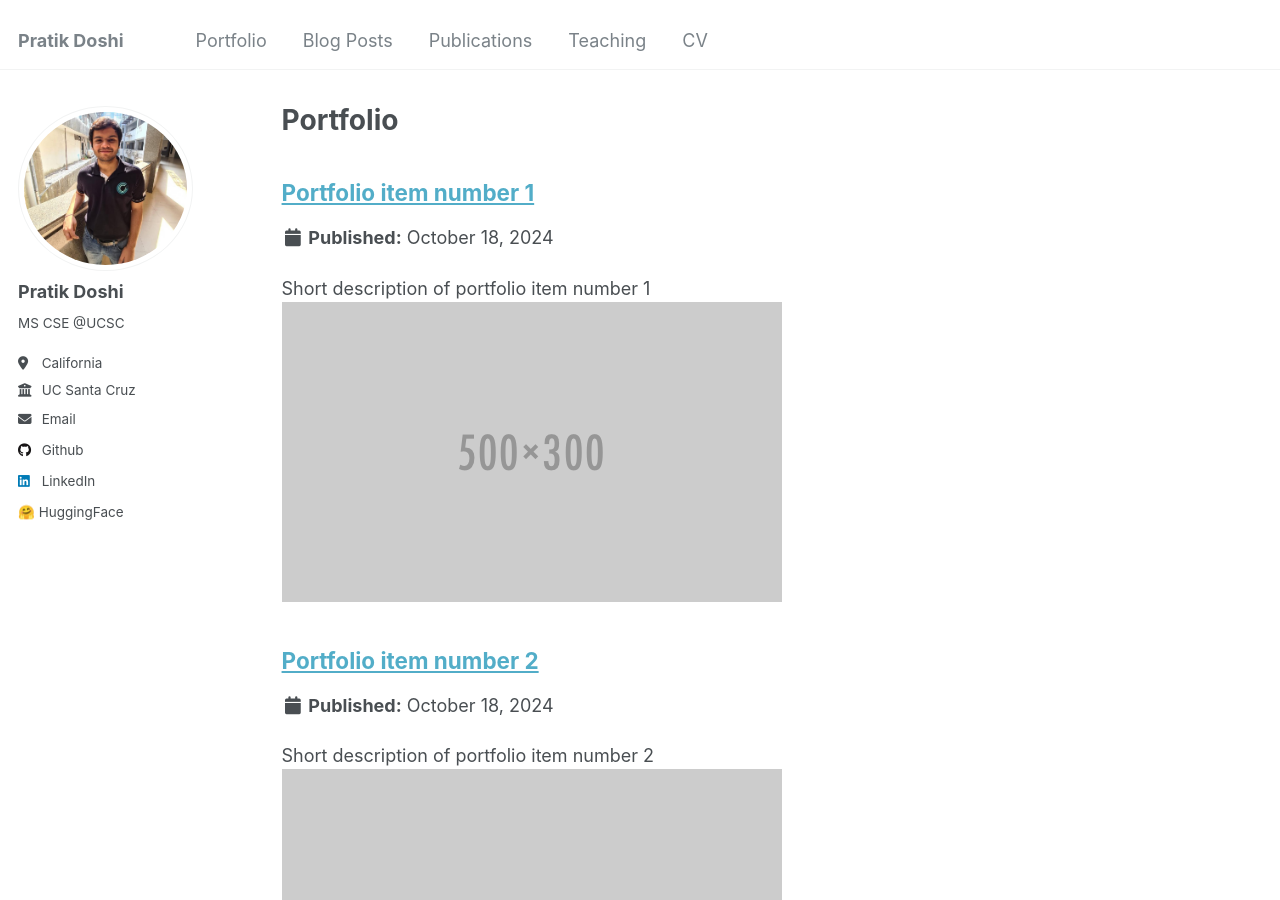
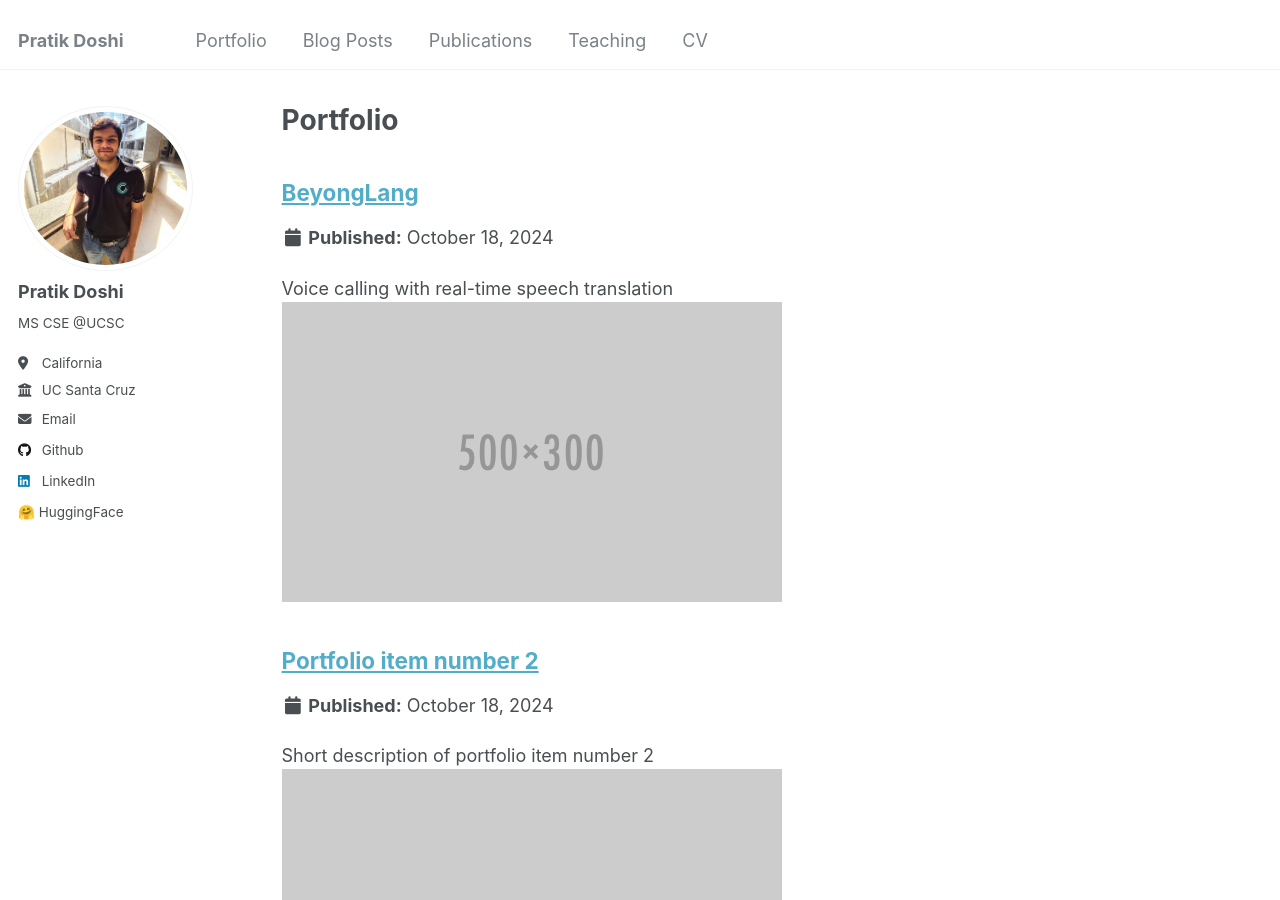
Before and after one commit to Pratik-Doshi-99/pratik-doshi-99.github.io, a Jekyll site: the page built from _pages/portfolio.html, in a window 1280 px wide and 900 px high. Built offline with Jekyll 4.4.1, drawn with Linux system fonts in a browser that asks for light colours.

Commit message:
project description update

```diff
--- a/_portfolio/portfolio-1.md
+++ b/_portfolio/portfolio-1.md
@@ -1,6 +1,6 @@
 ---
-title: "Portfolio item number 1"
-excerpt: "Short description of portfolio item number 1<br/><img src='/images/500x300.png'>"
+title: "BeyongLang"
+excerpt: "Voice calling with real-time speech translation<br/><img src='/images/500x300.png'>"
 collection: portfolio
 ---
 
```
